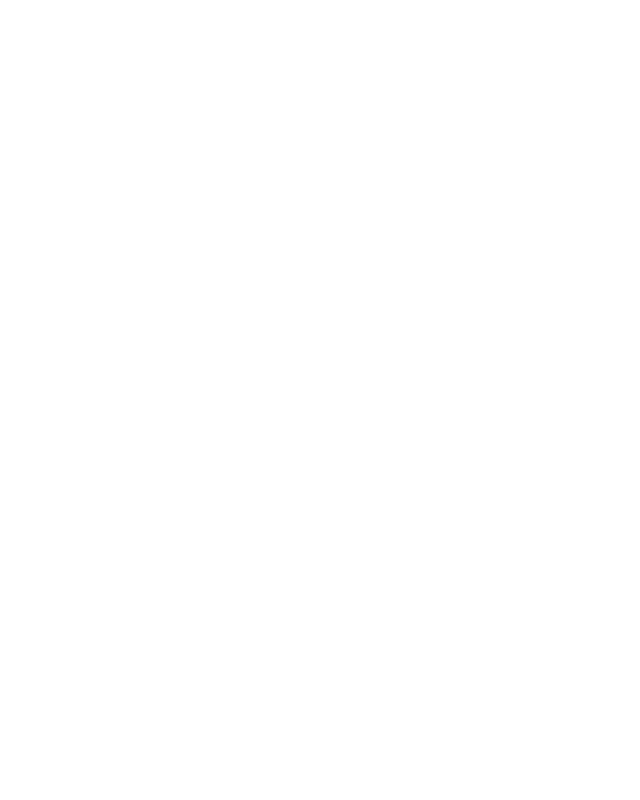
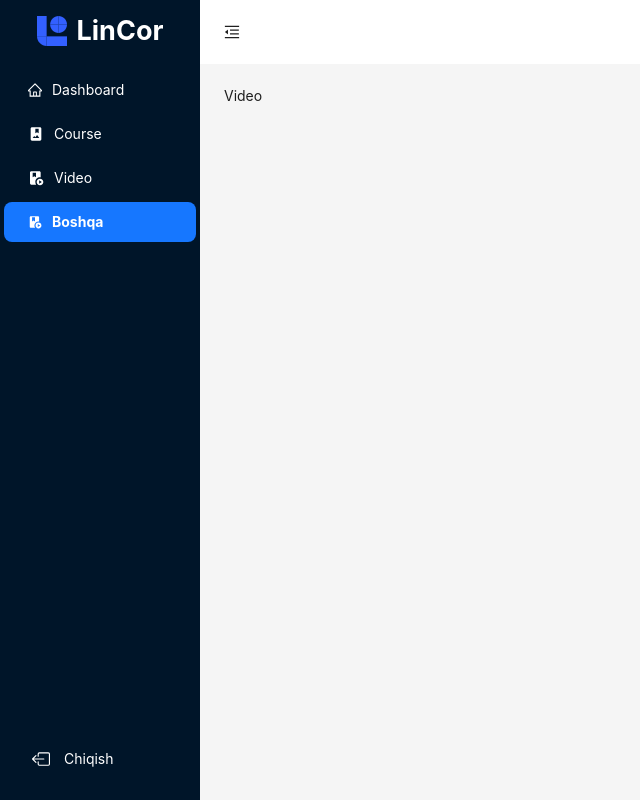
Before and after one commit to Akmaljon571/pro-admin, a React (Create React App) app: page /video in a window 1280 px wide. Before the commit this address had no page. Shown: the whole page, without its empty margins (0-640 px from the left). Built offline with nearby package versions, Linux system fonts and the light colour scheme; sample sign-in values are in the browser's storage.

Commit message:
add: video start

```diff
--- a/src/App.jsx
+++ b/src/App.jsx
@@ -7,7 +7,7 @@
   const path = useLocation().pathname;
   return (
     <>
-      {path === '/' || path === '/course' ? (
+      {path === '/' || path === '/course' || path === '/video' ? (
         <Layout>
           <Routers />
         </Layout>
--- a/src/components/course/list.jsx
+++ b/src/components/course/list.jsx
@@ -228,7 +228,7 @@
         </label>
         <label className="img">
           <span>Image</span>
-          {!img && value.image ? (
+          {!img && value?.image ? (
             <img
               onLoad={(target) => onLoad(target, value.image, token)}
               src={gif}
--- a/src/components/index.js
+++ b/src/components/index.js
@@ -2,5 +2,6 @@
 import Dashboard from './dashboard/dashboard';
 import Layout from './layout/layout';
 import CourseComponent from './course/course';
+import VideoComponent from './videos/video';
 
-export { Layout, LoginComponent, Dashboard, CourseComponent };
+export { Layout, LoginComponent, Dashboard, CourseComponent, VideoComponent };
--- a/src/components/layout/layout.jsx
+++ b/src/components/layout/layout.jsx
@@ -7,7 +7,7 @@
 import { Layout, Menu, Button } from 'antd';
 import bg from '../../img/logo.svg';
 import { Link, useLocation, useNavigate } from 'react-router-dom';
-import AssignmentIcon from '@mui/icons-material/Assignment';
+import PlayLessonIcon from '@mui/icons-material/PlayLesson';
 import { Admin } from '../../context';
 import PhotoAlbumIcon from '@mui/icons-material/PhotoAlbum';
 import './layout.scss';
@@ -41,7 +41,7 @@
           theme="dark"
           mode="inline"
           defaultSelectedKeys={[
-            path === '/' ? '1' : path === '/course' ? '2' : '3',
+            path === '/' ? '1' : path === '/course' ? '2' ? path === '/video' : '3' : '4',
           ]}
           items={[
             {
@@ -60,10 +60,18 @@
             },
             {
               key: '3',
-              icon: <AssignmentIcon />,
-              label: 'Arizalar',
+              icon: <PlayLessonIcon style={{ fontSize: '16px' }} />,
+              label: 'Video',
               onClick: () => {
-                navigate('/petitions');
+                navigate('/video');
+              },
+            },
+            {
+              key: '4',
+              icon: <PlayLessonIcon />,
+              label: 'Boshqa',
+              onClick: () => {
+                navigate('/boshqa');
               },
             },
           ]}
--- /dev/null
+++ b/src/components/videos/video.jsx
@@ -0,0 +1,9 @@
+function Video() {
+    return (
+        <>
+            Video
+        </>
+    );
+}
+
+export default Video;
--- a/src/page/course/course.jsx
+++ b/src/page/course.jsx
@@ -1,4 +1,4 @@
-import { CourseComponent } from '../../components';
+import { CourseComponent } from '../components';
 
 function Course() {
   return <CourseComponent />;
--- a/src/page/home/home.jsx
+++ b/src/page/home.jsx
@@ -1,4 +1,4 @@
-import { Dashboard } from '../../components';
+import { Dashboard } from '../components';
 
 function Home() {
   return <Dashboard />;
--- a/src/page/index.js
+++ b/src/page/index.js
@@ -1,4 +1,6 @@
-import Login from './auth/login';
-import Home from './home/home';
+import Login from './login';
+import Home from './home';
+import Course from './course';
+import Video from './video';
 
-export { Home, Login };
+export { Home, Login, Course, Video };
--- a/src/page/auth/login.jsx
+++ b/src/page/login.jsx
@@ -1,4 +1,4 @@
-import { LoginComponent } from '../../components';
+import { LoginComponent } from '../components';
 
 function Login() {
   return <LoginComponent />;
--- /dev/null
+++ b/src/page/video.jsx
@@ -0,0 +1,9 @@
+import { VideoComponent } from "../components";
+
+function Video() {
+    return (
+        <VideoComponent />
+    );
+}
+
+export default Video;
--- a/src/routes/routes.jsx
+++ b/src/routes/routes.jsx
@@ -1,6 +1,5 @@
 import { Route, Routes } from 'react-router-dom';
-import { Home, Login } from '../page';
-import Course from '../page/course/course';
+import { Home, Login, Course, Video } from '../page';
 
 function Routers() {
   return (
@@ -8,6 +7,7 @@
       <Route path="/" element={<Home />} />
       <Route path="/login" element={<Login />} />
       <Route path="/course" element={<Course />} />
+      <Route path="/video" element={<Video />} />
     </Routes>
   );
 }
```
Also changed, not shown: src/components/videos/video.scss (added).
